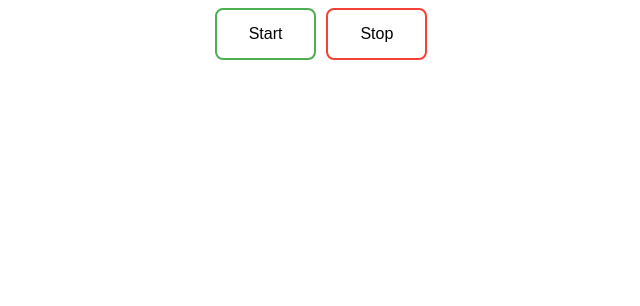
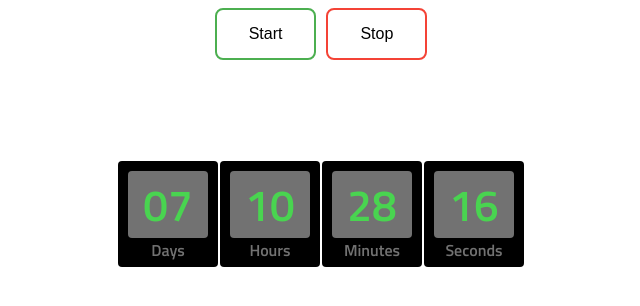
Before and after one commit to KichihinDmitriy/GoIT-course-JavaScript, a website built with webpack: page Module-11 (Timers. Promise API)/src/index.html in a window 1280 px wide. Shown: the whole page, without its empty margins (319-959 px from the left). Built offline with nearby package versions, Linux system fonts and the light colour scheme.

Commit message:
Created a custom countdown timer plugin

```diff
--- a/Module-11 (Timers. Promise API)/src/index.html
+++ b/Module-11 (Timers. Promise API)/src/index.html
@@ -6,6 +6,9 @@
     <meta http-equiv="X-UA-Compatible" content="ie=edge" />
     <title>Module-11 (Timers. Promise API)</title>
     <link rel="stylesheet" href="styles.css" />
+    <link rel="preconnect" href="https://fonts.googleapis.com">
+    <link rel="preconnect" href="https://fonts.gstatic.com" crossorigin>
+    <link href="https://fonts.googleapis.com/css2?family=Titillium+Web:wght@600&display=swap" rel="stylesheet">
   </head>
   <body>
 
@@ -17,5 +20,49 @@
 
     </div>
 
+    <div class="timer" id="timer-1">
+      <div class="field">
+        <span class="value" data-value="days">00</span>
+        <span class="label">Days</span>
+      </div>
+
+      <div class="field">
+        <span class="value" data-value="hours">00</span>
+        <span class="label">Hours</span>
+      </div>
+
+      <div class="field">
+        <span class="value" data-value="mins">00</span>
+        <span class="label">Minutes</span>
+      </div>
+
+      <div class="field">
+        <span class="value" data-value="secs">00</span>
+        <span class="label">Seconds</span>
+      </div>
+    </div>
+
+    <!-- <div class="timer" id="timer-2">
+      <div class="field">
+        <span class="value" data-value="days">00</span>
+        <span class="label">Days</span>
+      </div>
+
+      <div class="field">
+        <span class="value" data-value="hours">00</span>
+        <span class="label">Hours</span>
+      </div>
+
+      <div class="field">
+        <span class="value" data-value="mins">00</span>
+        <span class="label">Minutes</span>
+      </div>
+
+      <div class="field">
+        <span class="value" data-value="secs">00</span>
+        <span class="label">Seconds</span>
+      </div>
+    </div> -->
+
   </body>
 </html>
--- a/Module-11 (Timers. Promise API)/src/styles.css
+++ b/Module-11 (Timers. Promise API)/src/styles.css
@@ -35,3 +35,35 @@
 .button-container button:last-child:hover {
     background-color: #f44336;
 }
+
+.timer {
+    margin-top: 100px;
+    font-family: 'Titillium Web', sans-serif;
+    display: flex;
+    justify-content: center;
+    color: #49d450;
+    font-size: 44px;
+}
+
+.field {
+    padding: 10px 10px 5px 10px;
+    margin: 1px;
+    border-radius: 4px;
+    background: #000000;
+    display: inline-block;
+    text-align: center;
+    width: 80px;
+}
+
+.value {
+    border-radius: 4px;
+    background: #727272;
+    display: inline-block;
+    width: 80px;
+}
+
+.label {
+    display: block;
+    font-size: 16px;
+    color: #727272;
+}
--- a/Module-11 (Timers. Promise API)/src/timer.js
+++ b/Module-11 (Timers. Promise API)/src/timer.js
@@ -1,16 +1,38 @@
 // Countdown timer
 
-// const date = new Date();
+const CountdownTimer = function ({selector, targetDate}) {
+    setInterval(() => {
+    const CurrentDate = new Date();
+    const time = targetDate - CurrentDate;
 
-// const days = Math.floor(time / (1000 * 60 * 60 * 24));
+    const zero = function(value) {
+        return value < 10 ? `0${value}` : value;
+    };
 
-// const hours = Math.floor((time % (1000 * 60 * 60 * 24)) / (1000 * 60 * 60));
+    const days = zero(Math.floor(time / (1000 * 60 * 60 * 24)));
+    const hours = zero(Math.floor((time % (1000 * 60 * 60 * 24)) / (1000 * 60 * 60)));
+    const mins = zero(Math.floor((time % (1000 * 60 * 60)) / (1000 * 60)));
+    const secs = zero(Math.floor((time % (1000 * 60)) / 1000));
 
-// const mins = Math.floor((time % (1000 * 60 * 60)) / (1000 * 60));
+    const timerId = document.querySelector(selector);
 
-// const secs = Math.floor((time % (1000 * 60)) / 1000);
+    if(time < 0) {
+        timerId.innerText = 'EXPIRED DATE';
+    } else {
+    timerId.querySelector('span[data-value="days"]').innerText = days;
+    timerId.querySelector('span[data-value="hours"]').innerText = hours;
+    timerId.querySelector('span[data-value="mins"]').innerText = mins;
+    timerId.querySelector('span[data-value="secs"]').innerText = secs;
+    }
+    }, 1000);
+};
 
-// console.log(date.getDate());
-// console.log(date.getHours());
-// console.log(date.getMinutes());
-// console.log(date.getSeconds());
+new CountdownTimer({
+    selector: '#timer-1',
+    targetDate: new Date('May 28, 2022'),
+});
+
+// new CountdownTimer({
+//     selector: '#timer-2',
+//     targetDate: new Date('May 23, 2022'),
+// });
```
Also changed, not shown: Module-11 (Timers. Promise API)/src/index.js (+4 -4 lines).
